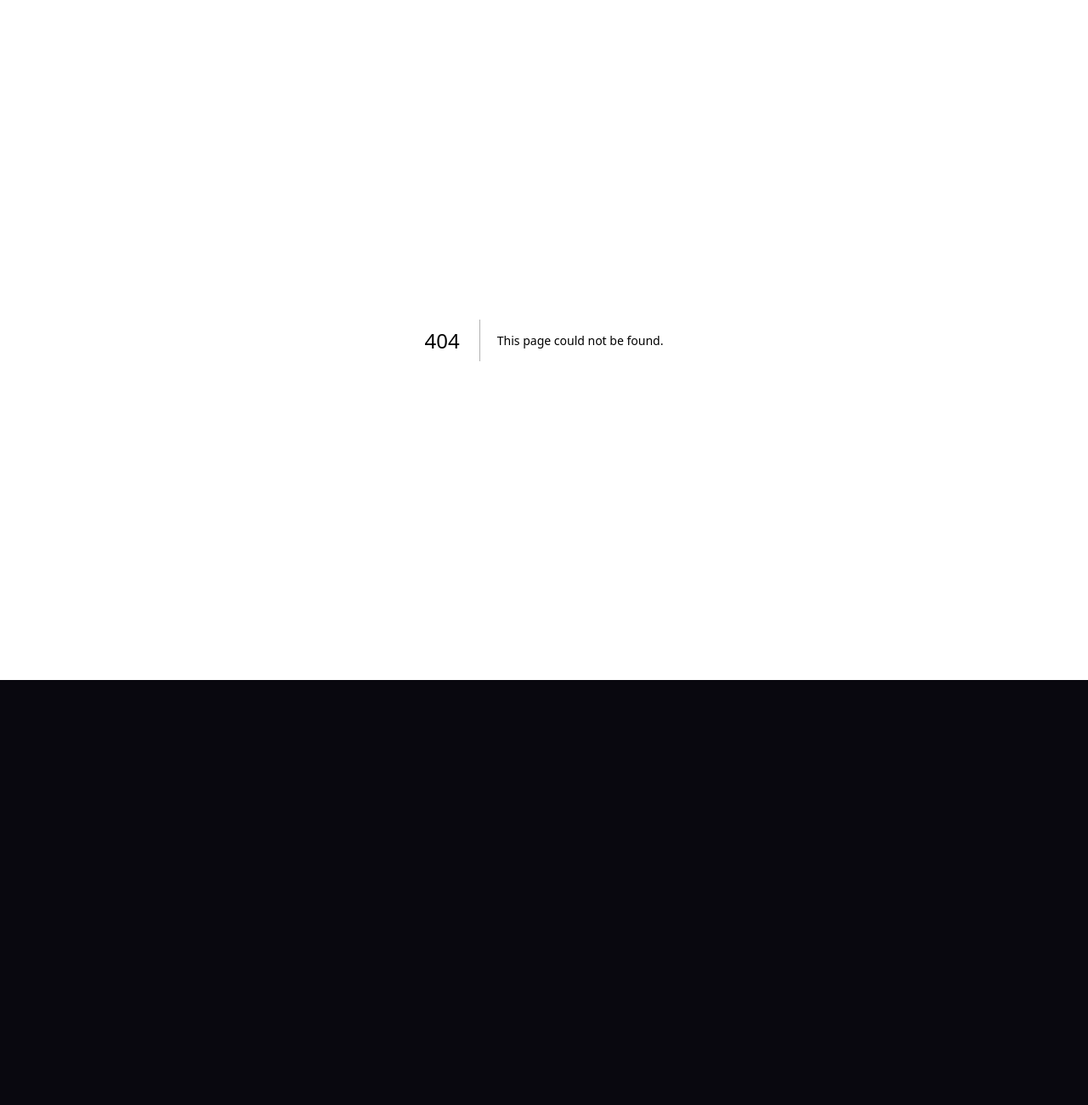
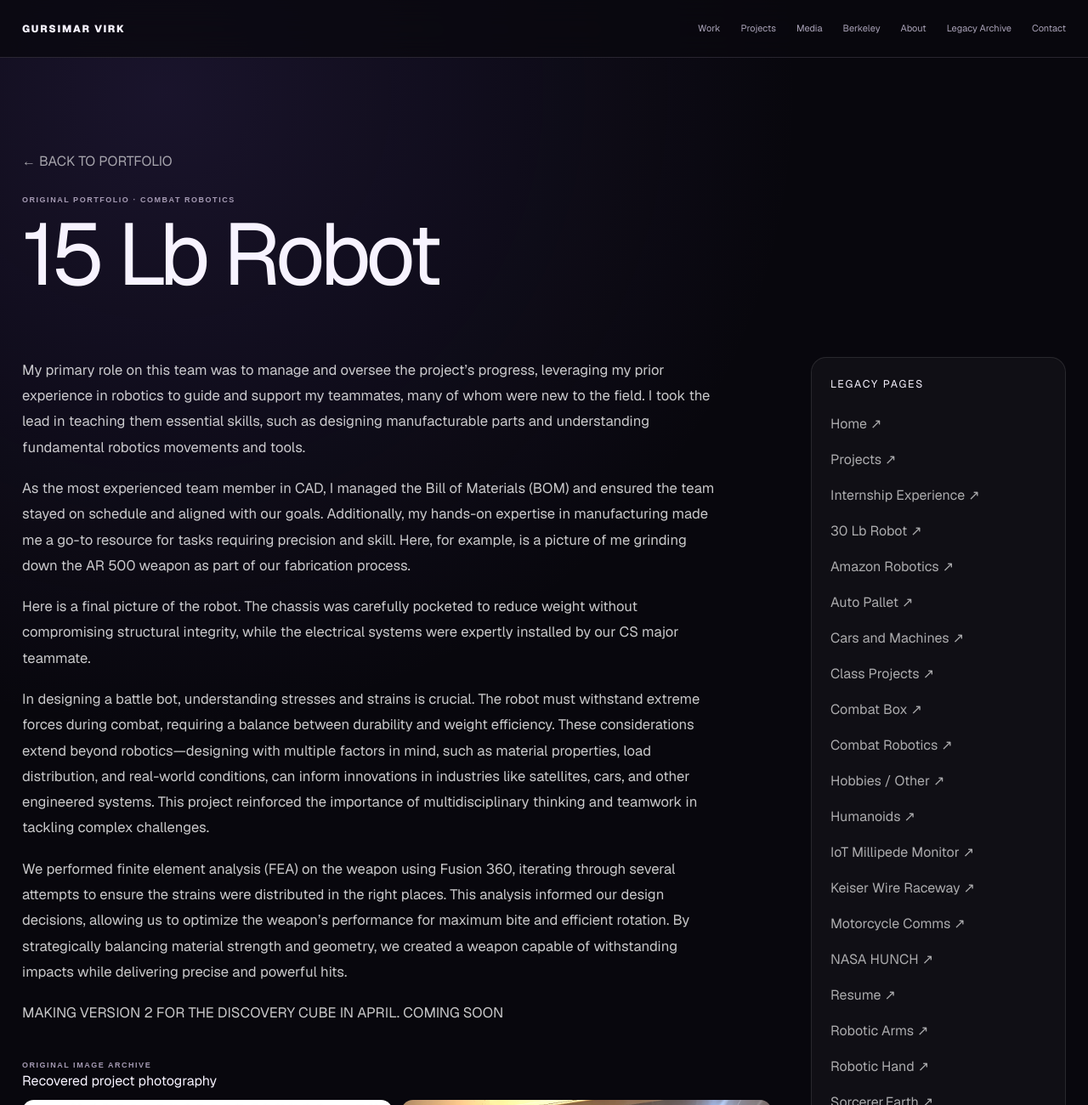
Before and after one commit to GursimarVirk/SimarWebsite, a Next.js app: page /legacy/15lb-robot in a window 1280 px wide. Before the commit this address had no page. Shown: the top 1300 px of the page at 85% size. Before the commit the page ends 800 px from the top, so only its background shows below. Built offline with nearby package versions, Linux system fonts and the light colour scheme.

Commit message:
feat: publish complete legacy portfolio archive

```diff
--- /dev/null
+++ b/app/legacy/[slug]/page.tsx
@@ -0,0 +1,64 @@
+import type { Metadata } from "next";
+import { notFound } from "next/navigation";
+import { LegacyEmbed } from "../../components/legacy-embed";
+import { legacyPages } from "../legacy-data";
+import styles from "../legacy.module.css";
+
+const gallery: Record<string,string[]> = {
+  "15lb Robot":["1a739db5b66e7a72ddd145ae4ced166e.webp","5b500beba2060fac1329213b6d81ea2d.webp","64e8aeddf152c7c0f6ef86523968d7d7.webp","d2c02d2966cd48500d5198a9733b7bc4.webp"],
+  "30lb Robot":["024d3371033a659dea795ef2ed7f08cf.webp","30e9ddb3e8263200eb82535af1cc109d.webp","43fe4185e9fe830a438c397ea7cd9f5d.webp","5677c453ac313db764187b8cd6062e0f.webp","6bba6027a1b9be3118985b911144e534.webp","e6b597c12aa25fe4e8b508a74b490720.webp","ef1064ebb6ada2d31cc5062d9f54954e.webp"],
+  "Cars and Machines":["2ea1f7ee762bbaaa434b56d33143590f.webp","45e6ac408e1e9f42402510fde2280f16.webp","94e578495834318443d01ed35a10c4cd.webp","9ab0877f074aba8ce3731db3a6936262.webp","a0ad65cccb395275961bcbf88b8e791d.webp","b7e5a70686675297535fa60b2dea90bf.webp","b93b751f4450db4e21ed19e493095301.webp"],
+  "Combat Box":["76e706e5b8a5d2856e048b6e3f51bf92.webp"],
+  "Home":["027b9604ec0a299f5ae4b6edd26c88b4.webp","0916f5e28e0a1edb3590341eb6dd5c2c.webp","1659fbdfb81da2192bf57b0d637e7928.webp","2ea1f7ee762bbaaa434b56d33143590f.webp","60a566a5a4395445cc3d781dbab4e536.webp","67c15c7a7ba0b7e2a3252cb7c0b6c6e6.webp","b5edc2802fd22f5e3d828898fd11e6f4.webp","d40fc533c4af7350b0ce95a3627f0658.webp","dcb69b8d3505bf2fbe6ff659aff682b4.webp"],
+  "Humanoids":["45a7332f8783b13b3d7e2b3f9a834515.webp","6e9f6dcd80b82da583f490dd1d4070ce.webp","a5ed269a2fa97a70ddce2992aafbb6ba.webp","ccacc1b06bfe5fd19878ae0b81668eef.webp","d7e1caeaa9364bdcbfaaac0de6823d57.webp"],
+  "Kesier Wire Raceway":["1659fbdfb81da2192bf57b0d637e7928.webp","20eb40783fd13313e90a08f66c0b7635.webp","41c365e0a36cc9a7204ba52e8c68204d.webp","713775a98ac36c0a6367270a12a24c25.webp","905d19c6b95c8f9960e0badb2f55b7db.webp","a7c13c2d2bd19eb90e68383b5a985ac4.webp","bc03775b72c8ffa7a74c2e5812b33ebd.webp","c92efdb0945b9126f716935c8128d95b.webp"],
+  "Robotic Arms":["07a3486b8df22099776ca84ff37c188e.webp","2ed803397858d570e590a832d3365844.webp","95b3ce2f73b8bec877e0fcc27428e9aa.webp","9a1205816b57cf9e2ea83a3a711fbc88.webp"],
+  "Sorcererearth":["43b4d985e231b4b733e280187b11bbf6.webp","565694279feb70b9b1dbea28f4c7b27b.webp","db2753fbabdbfd3b14d70b3f9725bee3.webp"]
+};
+
+export function generateStaticParams(){ return Object.keys(legacyPages).map(function(slug){return {slug};}); }
+
+export async function generateMetadata({params}:{params:Promise<{slug:string}>}):Promise<Metadata>{
+  const {slug}=await params;
+  const page=legacyPages[slug];
+  return {title:page ? page.title + " · Legacy Portfolio · Gursimar Virk" : "Legacy Portfolio · Gursimar Virk"};
+}
+
+function isHeading(text:string){ return text.length < 55 && !/[.!?]$/.test(text) && !/^Twitch Link:/.test(text) && !/^https?:/.test(text); }
+
+export default async function LegacyPage({params}:{params:Promise<{slug:string}>}){
+  const {slug}=await params;
+  const page=legacyPages[slug];
+  if(!page) notFound();
+  const images=page.imageFolder ? gallery[page.imageFolder] || [] : [];
+  const other=Object.entries(legacyPages).filter(function(entry){return entry[0]!==slug;});
+  return <main className={styles.page}>
+    <nav className="nav">
+      <a className="brand" href="/">GURSIMAR VIRK</a>
+      <div className="nav-links"><a href="/#work">Work</a><a href="/#projects">Projects</a><a href="/media">Media</a><a href="/#berkeley">Berkeley</a><a href="/#about">About</a><a href="/legacy/home">Legacy Archive</a><a href="/#contact">Contact</a></div>
+    </nav>
+    <div className="page-width">
+      <section className={styles.hero}>
+        <a className={styles.back} href="/">← BACK TO PORTFOLIO</a>
+        <p className="eyebrow">{page.eyebrow}</p>
+        <h1>{page.title}</h1>
+        {page.intro && <p className={styles.intro}>{page.intro}</p>}
+      </section>
+      <div className={styles.content}>
+        <section className={styles.main}>
+          <div className={styles.copy}>
+            {page.blocks.map(function(block,i){ return isHeading(block) ? <h2 className={styles.heading} key={i}>{block}</h2> : <p key={i}>{block}</p>; })}
+          </div>
+          {page.links && page.links.length>0 && <div className={styles.links}>{page.links.map(function(link){return <a key={link.href} href={link.href} target="_blank" rel="noreferrer">{link.label || "Open source"} ↗</a>;})}</div>}
+          {page.embeds && page.embeds.length>0 && <div className={styles.embeds}><div><p className="eyebrow">ORIGINAL EMBEDS</p><h2>Documents, presentations & media</h2><p className={styles.intro}>These are the actual Google Drive / Docs / Slides viewers from the exported site, rebuilt as responsive in-page embeds.</p></div>{page.embeds.map(function(embed){return <LegacyEmbed embed={embed} key={embed.src}/>;})}</div>}
+          {images.length>0 && <div className={styles.gallery}><div style={{gridColumn:"1 / -1"}}><p className="eyebrow">ORIGINAL IMAGE ARCHIVE</p><h2>Recovered project photography</h2></div>{images.map(function(file){return <figure key={file}><img src={"/images/" + page.imageFolder + "/" + file} alt={page.title + " archive image"} loading="lazy"/></figure>;})}</div>}
+          <div className={styles.note}><strong>Migration note.</strong> This page preserves the writing and embedded material from the original Google Sites export. The surrounding portfolio is the polished redesign; this archive exists so none of the original work disappears.</div>
+        </section>
+        <aside className={styles.side}>
+          <h2>Legacy pages</h2>
+          {other.map(function(entry){return <a href={"/legacy/" + entry[0]} key={entry[0]}>{entry[1].title} ↗</a>;})}
+        </aside>
+      </div>
+    </div>
+  </main>;
+}
```
